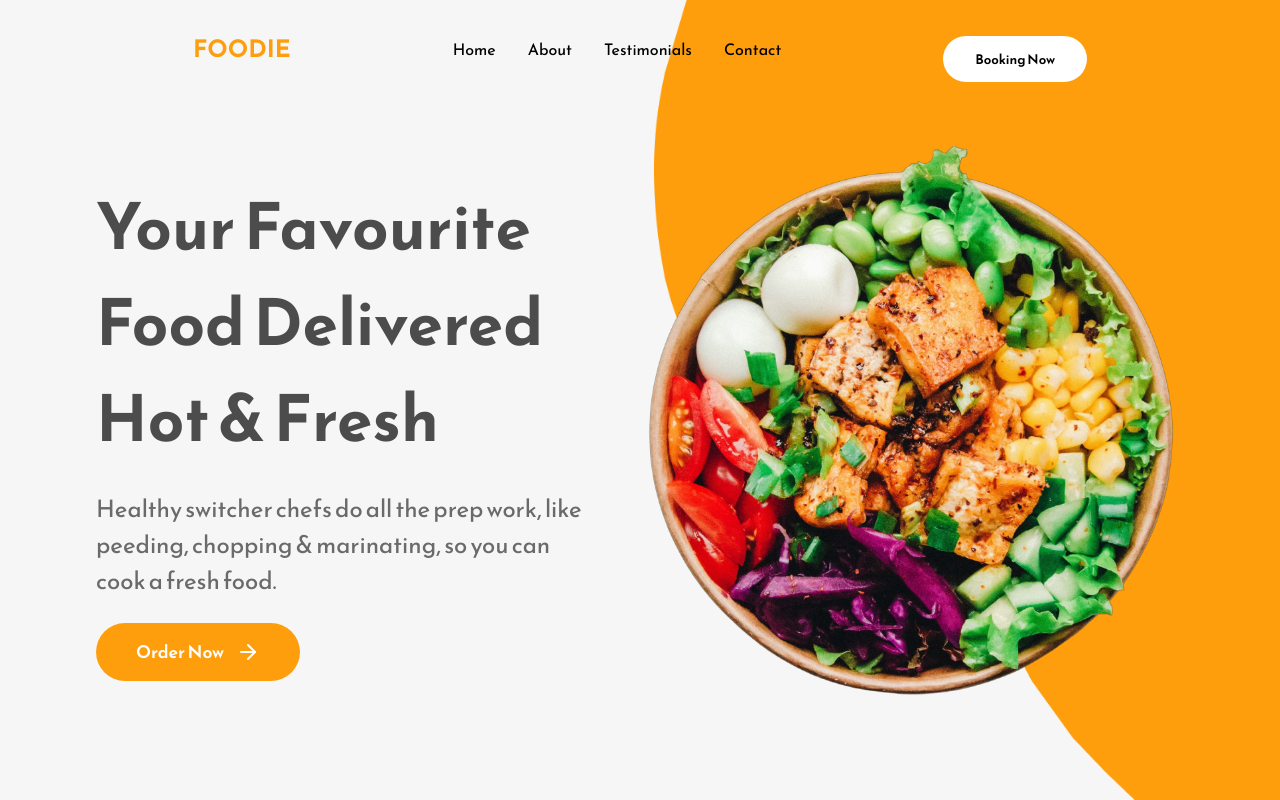
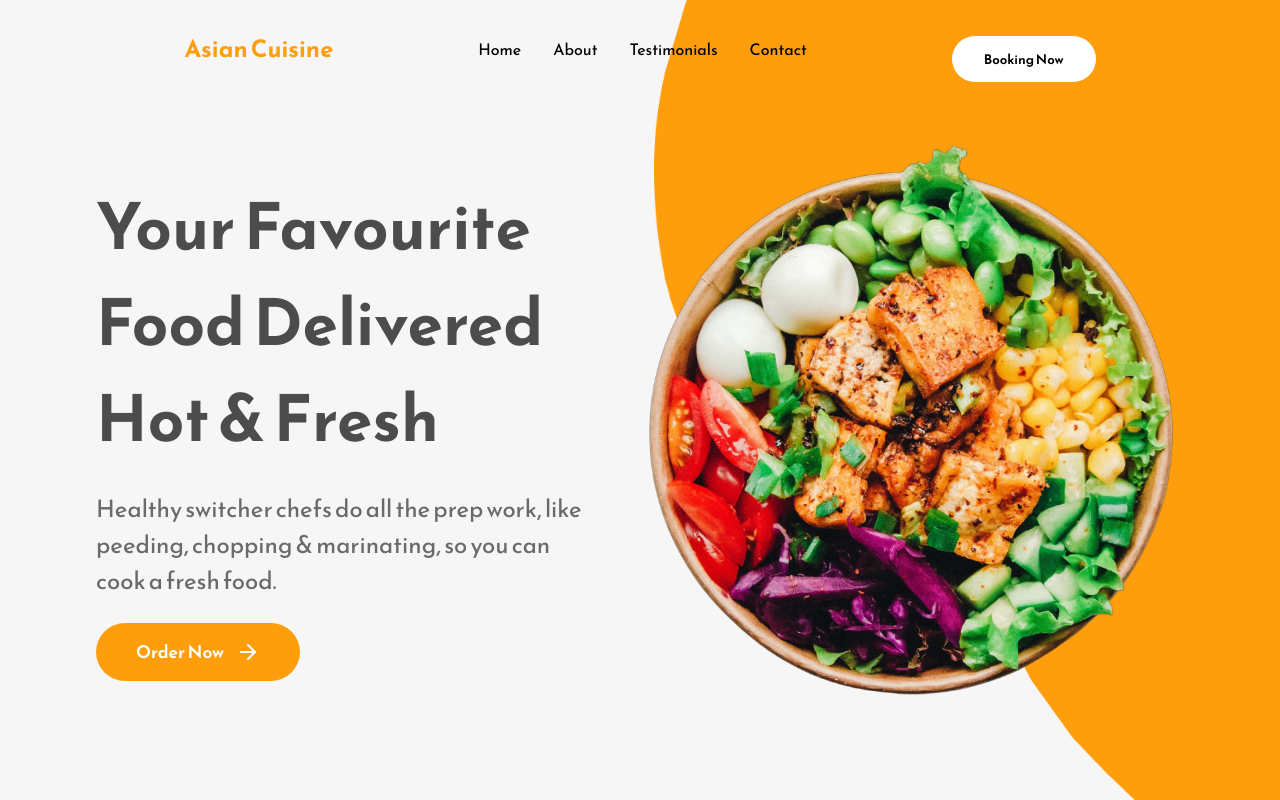
Before and after one commit to vasavinellore/asiancuisine, a React (Create React App) app: page / in a window 1280 px wide. Shown: the top 800 px of the page. Built offline with nearby package versions, Linux system fonts and the light colour scheme.

Commit message:
Update Navbar.js

```diff
--- a/src/Components/Navbar.js
+++ b/src/Components/Navbar.js
@@ -11,7 +11,7 @@ const Navbar = () => {
     <div>
       <div className="navbar">
       <div className="nav-logo">
-        <h2>FOODIE</h2>
+        <h2 className="logof">Asian Cuisine</h2>
         </div>
         <div className={Mobile ? "nav-links": "links"} onClick={()=> setMobile(false)}>
 <ul>
```
